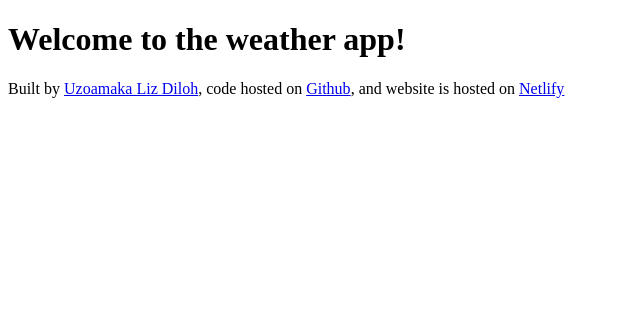
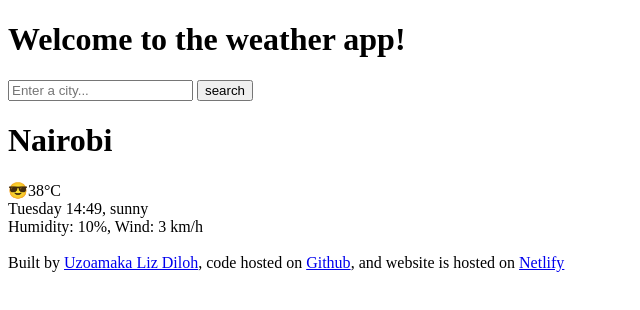
Before and after one commit to UzoamakaDiloh/Weather-project, a plain HTML site: page index.html in a window 1280 px wide. Shown: the whole page, without its empty margins (0-640 px from the left). Drawn offline with Linux system fonts and the light colour scheme.

Commit message:
added content of the weather project with HTML
used HTML to make the skeleton of the weather project.

```diff
--- a/index.html
+++ b/index.html
@@ -3,10 +3,25 @@
   <head>
     <meta charset="UTF-8" />
     <meta name="viewport" content="width=device-width, initial-scale=1.0" />
-    <title>Document</title>
+    <title>Weather app</title>
   </head>
   <body>
     <h1>Welcome to the weather app!</h1>
+    <header>
+      <form action="submit">
+        <input type="search" placeholder="Enter a city..." required />
+        <input type="submit" value="search" />
+      </form>
+    </header>
+    <main>
+      <h1>Nairobi</h1>
+      <div>
+        <div>😎38°C</div>
+        <div>Tuesday 14:49, sunny</div>
+        <div>Humidity: 10%, Wind: 3 km/h</div>
+      </div>
+    </main>
+    <br />
     <footer>
       Built by
       <a href="https://github.com/UzoamakaDiloh/" target="_blank"
```
